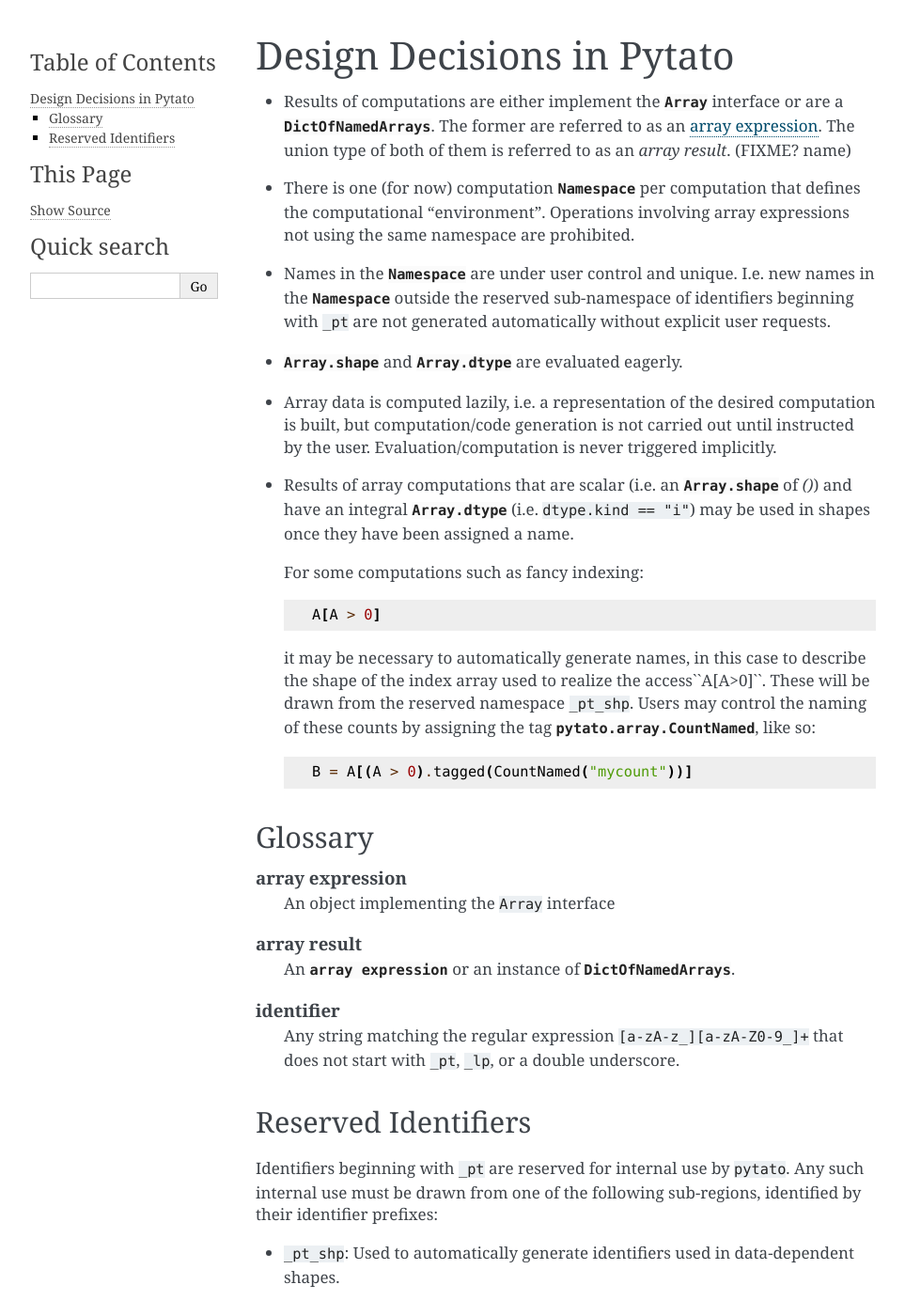
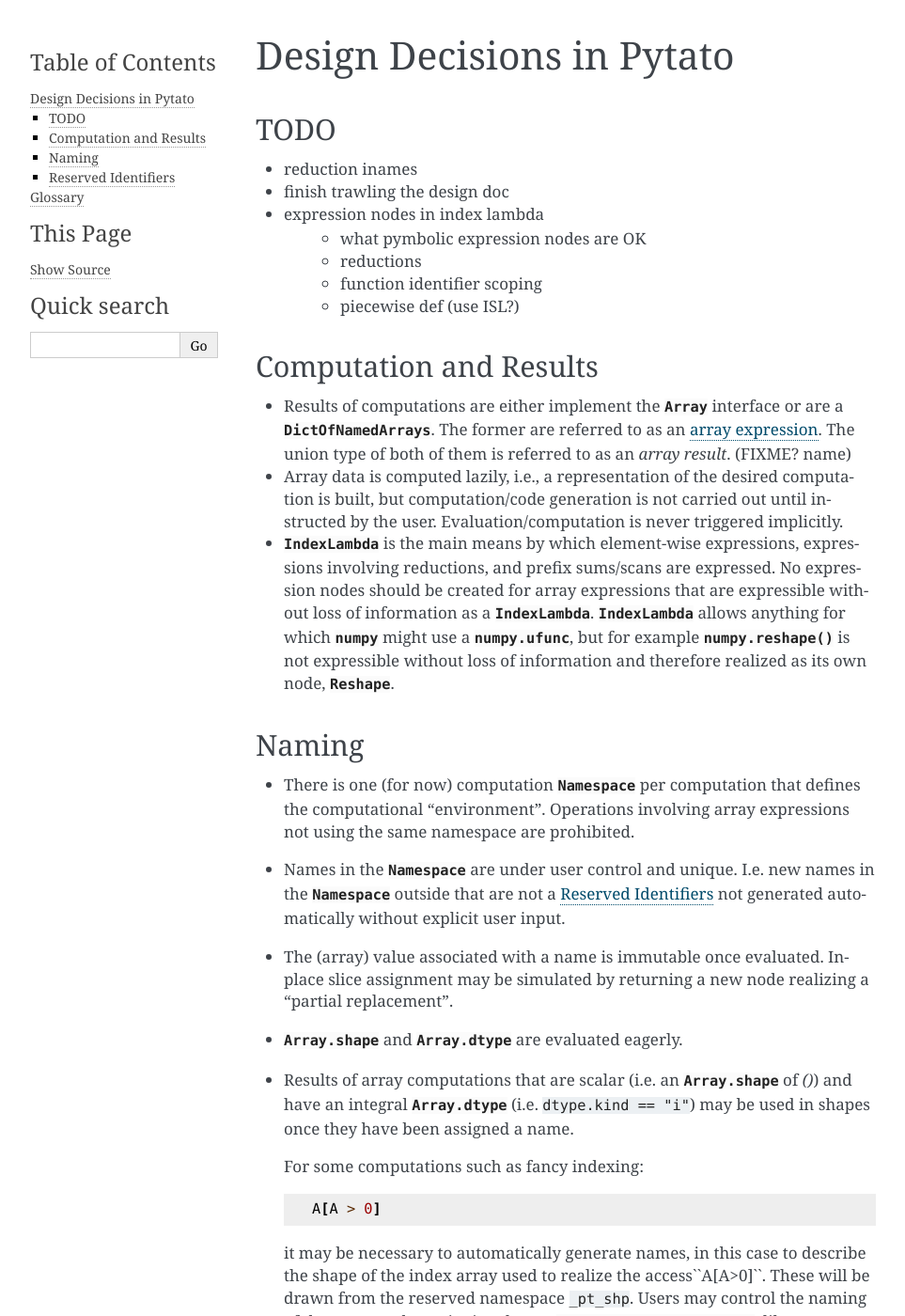
Before and after one commit to inducer/pytato, a Sphinx documentation site: the page built from doc/design.rst, in a window 1280 px wide and 1400 px high. Shown: the whole window at 94% size, without its empty margins (148-1111 px from the left). Built offline with Sphinx 7.4.7, drawn with Linux system fonts in a browser that asks for light colours; cross-references to code outside the pages are shown as plain code; some of the changed text lies outside the part shown.

Commit message:
Naming, documentation, design progress

```diff
--- a/doc/design.rst
+++ b/doc/design.rst
@@ -3,10 +3,42 @@ Design Decisions in Pytato
 
 .. currentmodule:: pytato
 
+TODO
+----
+
+- reduction inames
+- finish trawling the design doc
+- expression nodes in index lambda
+    - what pymbolic expression nodes are OK
+    - reductions
+    - function identifier scoping
+    - piecewise def (use ISL?)
+
+Computation and Results
+-----------------------
+
 -   Results of computations are either implement the :class:`~Array`
     interface or are a :class:`~DictOfNamedArrays`.
     The former are referred to as an :term:`array expression`. The union type
     of both of them is referred to as an *array result*. (FIXME? name)
+
+-   Array data is computed lazily, i.e., a representation of the desired
+    computation is built, but computation/code generation is not carried
+    out until instructed by the user. Evaluation/computation
+    is never triggered implicitly.
+
+-   :class:`IndexLambda` is the main means by which element-wise
+    expressions, expressions involving reductions, and
+    prefix sums/scans are expressed. No expression nodes should
+    be created for array expressions that are expressible without
+    loss of information as a :class:`IndexLambda`. :class:`IndexLambda`
+    allows anything for which :mod:`numpy` might use a
+    :class:`numpy.ufunc`, but for example :func:`numpy.reshape`
+    is not expressible without loss of information and therefore
+    realized as its own node, :class:`Reshape`.
+
+Naming
+------
 
 -   There is one (for now) computation :class:`~Namespace` per
     computation that defines the computational "environment".
@@ -15,15 +47,14 @@ Design Decisions in Pytato
 
 -   Names in the :class:`~Namespace` are under user control
     and unique. I.e. new names in the :class:`~Namespace` outside
-    the reserved sub-namespace of identifiers beginning with
-    ``_pt`` are not generated automatically without explicit user requests.
+    that are not a :ref:`reserved_identifier`
+    not generated automatically without explicit user input.
+
+-   The (array) value associated with a name is immutable once evaluated.
+    In-place slice assignment may be simulated by returning a new
+    node realizing a "partial replacement".
 
 -   :attr:`Array.shape` and :attr:`Array.dtype` are evaluated eagerly.
-
--   Array data is computed lazily, i.e. a representation of the desired
-    computation is built, but computation/code generation is not carried
-    out until instructed by the user. Evaluation/computation
-    is never triggered implicitly.
 
 -   Results of array computations that are scalar (i.e. an :attr:`Array.shape` of `()`)
     and have an integral :attr:`Array.dtype` (i.e. ``dtype.kind == "i"``) may be used in
@@ -41,8 +72,44 @@ Design Decisions in Pytato
 
         B = A[(A > 0).tagged(CountNamed("mycount"))]
 
+-   :class:`Placeholder` expressions, like all array expressions,
+    are considered read-only. When computation begins, the same
+    actual memory may be supplied for multiple :term:`placeholder name`s,
+    i.e. those arrays may alias.
+
+    .. note::
+
+        This does not preclude the arrays being declared with
+        C's ``*restrict`` qualifier in generated code, as they
+        do not alias any data that is being modified.
+
+.. _reserved_identifier:
+
+Reserved Identifiers
+--------------------
+
+-   Identifiers beginning with ``_pt_`` are reserved for internal use
+    by :module:`pytato`. Any such internal use must be drawn from one
+    of the following sub-regions, identified by their identifier
+    prefixes:
+
+    -   ``_pt_shp``: Used to automatically generate identifiers used
+        in data-dependent shapes.
+
+-   Identifiers used in index lambdas are also reserved. These include:
+
+    -   Identifiers matching the regular expression ``_[0-9]+``. They are used
+        as index ("iname") placeholders.
+
+    -   Identifiers matching the regular expression ``_r[0-9]+``. They are used
+        as reduction indices.
+
+    -   Identifiers matching the regular expression ``_in[0-9]+``. They are used
+        as automatically generated names (if required) in
+        :attr:`IndexLambda.bindings`.
+
 Glossary
---------
+========
 
 .. glossary::
 
@@ -50,21 +117,18 @@ Glossary
         An object implementing the :clas:`~Array` interface
 
     array result
-        An :class:`array expression` or an instance of
+        An :term:`array expression` or an instance of
         :class:`~DictOfNamedArrays`.
 
     identifier
-        Any string matching the regular expression
-        ``[a-zA-z_][a-zA-Z0-9_]+`` that does not
-        start with ``_pt``, ``_lp``, or a double underscore.
+        Any string for which :meth:`str.isidentifier` returns
+        *True*. See also :ref:`reserved_identifier`.
 
-Reserved Identifiers
---------------------
+    namespace name
+        The name by which an :term:`array expression` is known
+        in a :class:`Namespace`.
 
-Identifiers beginning with ``_pt`` are reserved for internal use
-by :module:`pytato`. Any such internal use must be drawn from one
-of the following sub-regions, identified by their identifier
-prefixes:
+    placeholder name
+        See :attr:`Placeholder.name`.
 
--   ``_pt_shp``: Used to automatically generate identifiers used
-    in data-dependent shapes.
+.. vim: shiftwidth=4
```
Also changed, not shown: 1 other file.
